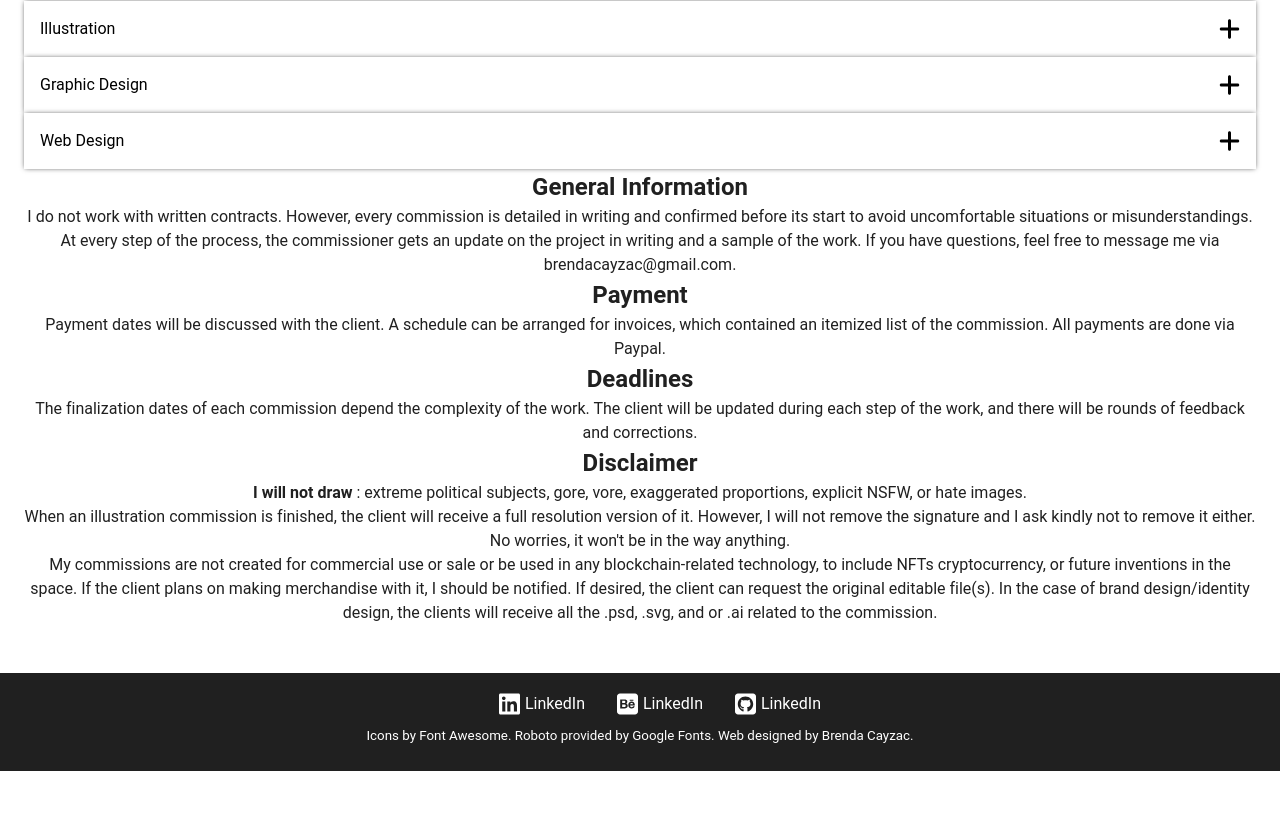
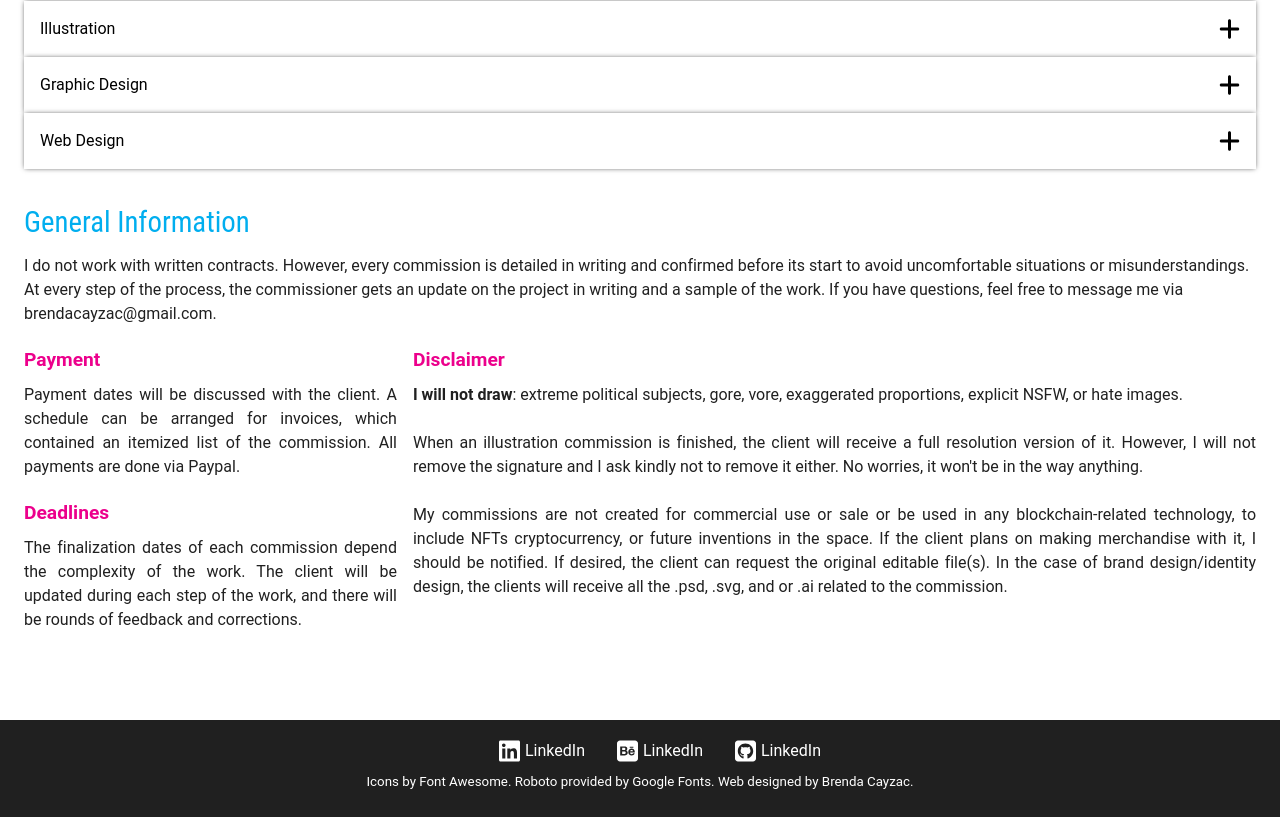
Before and after one commit to BrendaCayzac/vue-commissions-site, a Vue app: page /commissions in a window 1280 px wide. Shown: the part 365-1182 px from the top of the page. Before the commit the page ends 1136 px from the top, so only its background shows below. Built offline with nearby package versions, Linux system fonts and the light colour scheme.

Commit message:
added styling

```diff
--- a/src/views/CommissionsView.vue
+++ b/src/views/CommissionsView.vue
@@ -36,11 +36,12 @@
         uncomfortable situations or misunderstandings. At every step of the
         process, the commissioner gets an update on the project in writing and a
         sample of the work. If you have questions, feel free to message me via
-        brendacayzac@gmail.com.
+        <span> brendacayzac@gmail.com</span>.
       </p>
       <div class="specifics">
+        <div class="container">
           <div>
-          <h2>Payment</h2>
+            <h3>Payment</h3>
             <p>
               Payment dates will be discussed with the client. A schedule can be
               arranged for invoices, which contained an itemized list of the
@@ -48,29 +49,31 @@
             </p>
           </div>
           <div>
-          <h2>Deadlines</h2>
+            <h3>Deadlines</h3>
             <p>
               The finalization dates of each commission depend the complexity of
               the work. The client will be updated during each step of the work,
               and there will be rounds of feedback and corrections.
             </p>
           </div>
+        </div>
         <div>
-          <h2>Disclaimer</h2>
+          <h3>Disclaimer</h3>
           <p>
-            <b> I will not draw</b> : extreme political subjects, gore, vore,
+            <b>I will not draw</b>: extreme political subjects, gore, vore,
             exaggerated proportions, explicit NSFW, or hate images. <br />
+            <br />
             When an illustration commission is finished, the client will receive
             a full resolution version of it. However, I will not remove the
             signature and I ask kindly not to remove it either. No worries, it
-            won't be in the way anything. <br />My commissions are not created
-            for commercial use or sale or be used in any blockchain-related
-            technology, to include NFTs cryptocurrency, or future inventions in
-            the space. If the client plans on making merchandise with it, I
-            should be notified. If desired, the client can request the original
-            editable file(s). In the case of brand design/identity design, the
-            clients will receive all the .psd, .svg, and or .ai related to the
-            commission.
+            won't be in the way anything. <br />
+            <br />My commissions are not created for commercial use or sale or
+            be used in any blockchain-related technology, to include NFTs
+            cryptocurrency, or future inventions in the space. If the client
+            plans on making merchandise with it, I should be notified. If
+            desired, the client can request the original editable file(s). In
+            the case of brand design/identity design, the clients will receive
+            all the .psd, .svg, and or .ai related to the commission.
           </p>
         </div>
       </div>
@@ -269,8 +272,40 @@ export default defineComponent({
     }
   }
 
-	.general-information{
+  .general-information {
+    padding: 2rem 0;
+	  h2 {
+		  font-weight: 400;
+		  font-size: 1.8rem;
+		  color: $bc-cyan;
+		  margin-bottom: 0.625rem;
+		  font-family: "Roboto Condensed", sans-serif;
+	  }
 
+
+	  .specifics {
+      display: flex;
+      flex-direction: column;
+      align-items: center;
+      justify-content: center;
+      gap: 1.5rem;
+
+      h3 {
+        font-size: 1.2rem;
+        color: $bc-magenta;
+        margin-bottom: 0.5rem;
+        margin-top: 1.5rem;
+      }
+
+      p {
+        margin-bottom: 0.5rem;
+        text-align: justify;
+
+        span {
+          color: $bc-cyan;
+        }
+      }
+    }
   }
 }
 
@@ -290,6 +325,19 @@ export default defineComponent({
         width: 32%;
       }
     }
+
+    .general-information {
+      text-align: left;
+      .specifics {
+        flex-direction: row;
+        align-items: start;
+	      gap: 1rem;
+
+	      h3 {
+		      margin-top: 1.25rem;
+	      }
+      }
+    }
   }
 }
 </style>
```
Also changed, not shown: src/assets/web_design.jpg (renamed from src/assets/web_design copy.jpg). Lines whose indentation alone changed are shown as unchanged.
